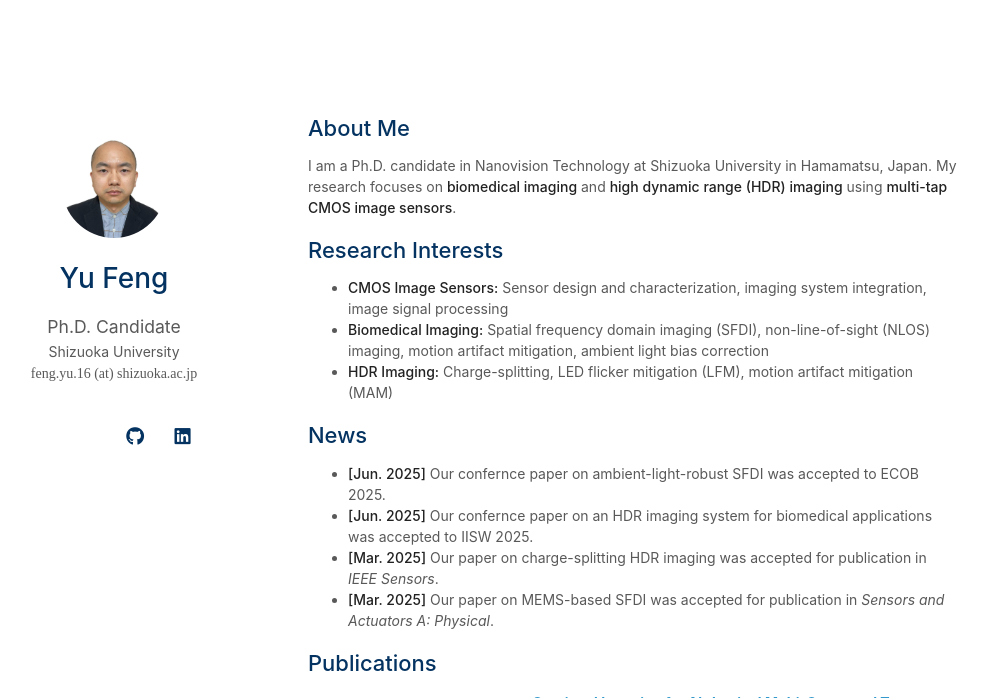
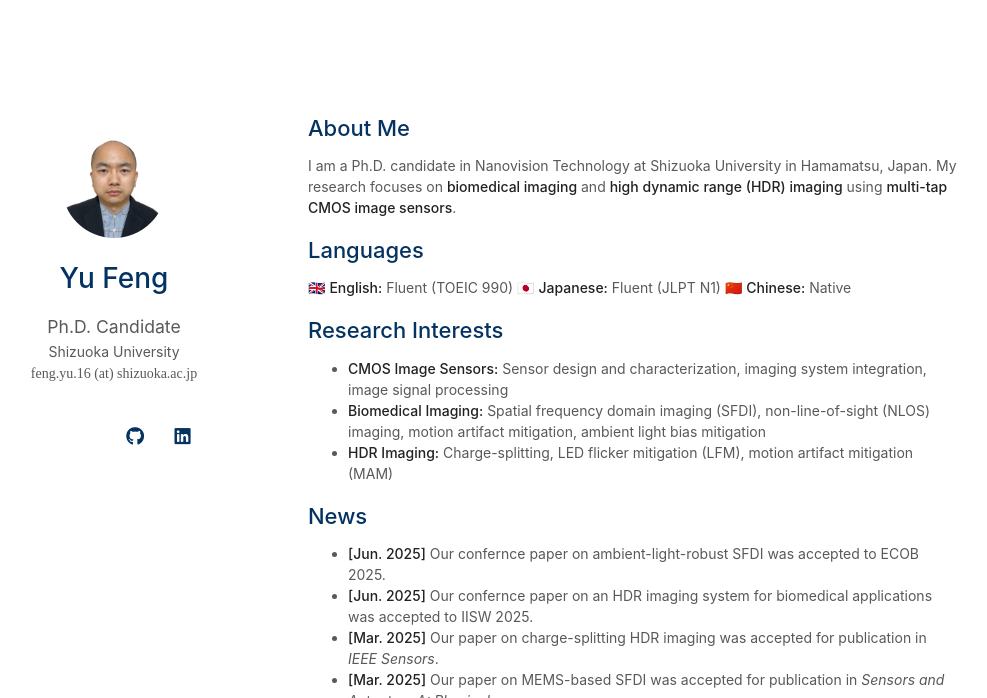
Before and after one commit to y-fen/y-fen.github.io, a Jekyll site: the page built from index.md, in a window 1280 px wide and 900 px high, cut to the strip 0-698 px from the top of the window. Shown: the whole strip, without its empty margins (162-1149 px from the left). Built offline with Jekyll 4.4.1, drawn with Linux system fonts in a browser that asks for light colours; a style sheet for code colours, icons or effects is not loaded; our own code applies the rules of GitHub Pages for plain Markdown files.

Commit message:
Update index.md

```diff
--- a/index.md
+++ b/index.md
@@ -6,10 +6,14 @@ layout: homepage
 
 I am a Ph.D. candidate in Nanovision Technology at Shizuoka University in Hamamatsu, Japan. My research focuses on **biomedical imaging** and **high dynamic range (HDR) imaging** using **multi-tap CMOS image sensors**.
 
+## Languages
+
+🇬🇧 **English:** Fluent (TOEIC 990) 🇯🇵 **Japanese:** Fluent (JLPT N1) 🇨🇳 **Chinese:** Native
+
 ## Research Interests
 
 - **CMOS Image Sensors:** Sensor design and characterization, imaging system integration, image signal processing
-- **Biomedical Imaging:** Spatial frequency domain imaging (SFDI), non-line-of-sight (NLOS) imaging, motion artifact mitigation, ambient light bias correction
+- **Biomedical Imaging:** Spatial frequency domain imaging (SFDI), non-line-of-sight (NLOS) imaging, motion artifact mitigation, ambient light bias mitigation
 - **HDR Imaging:** Charge-splitting, LED flicker mitigation (LFM), motion artifact mitigation (MAM)
 
 ## News
```
